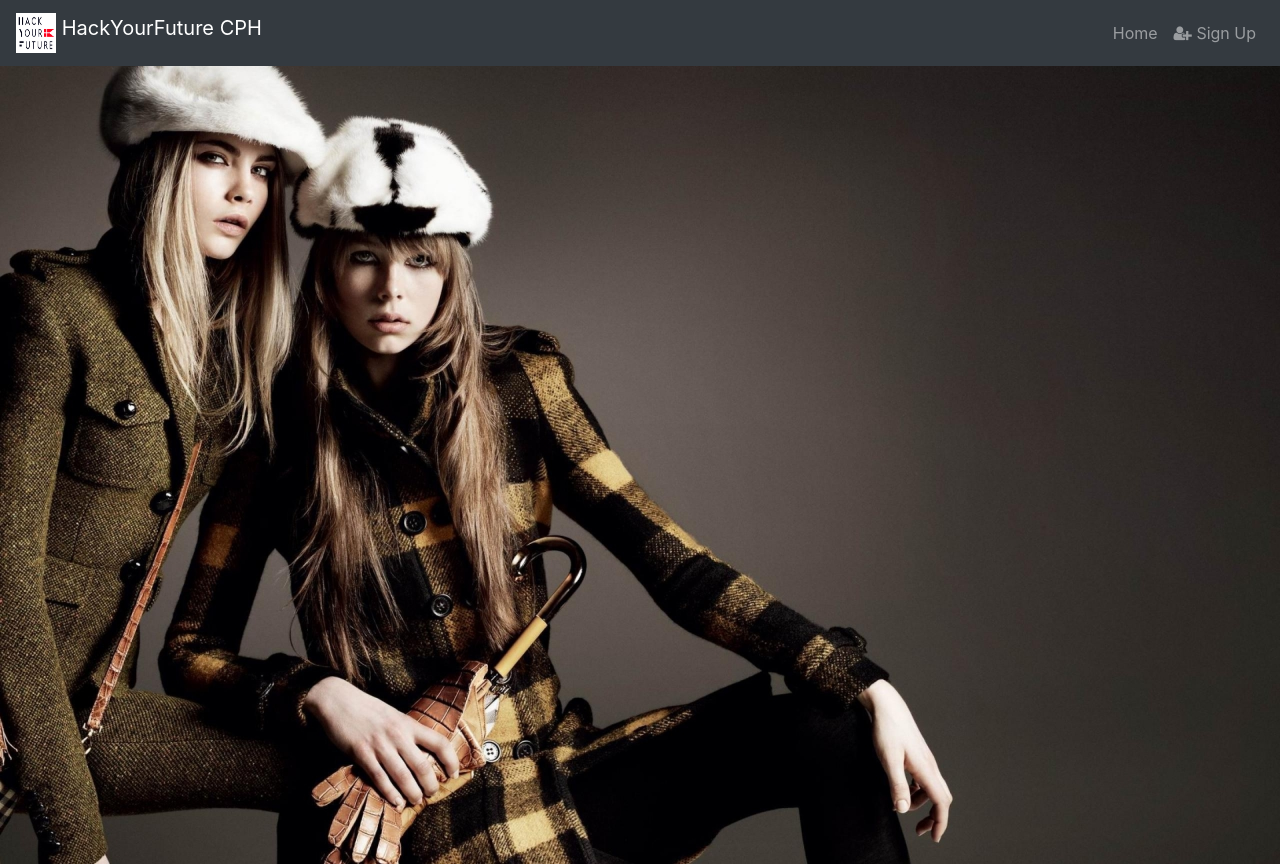
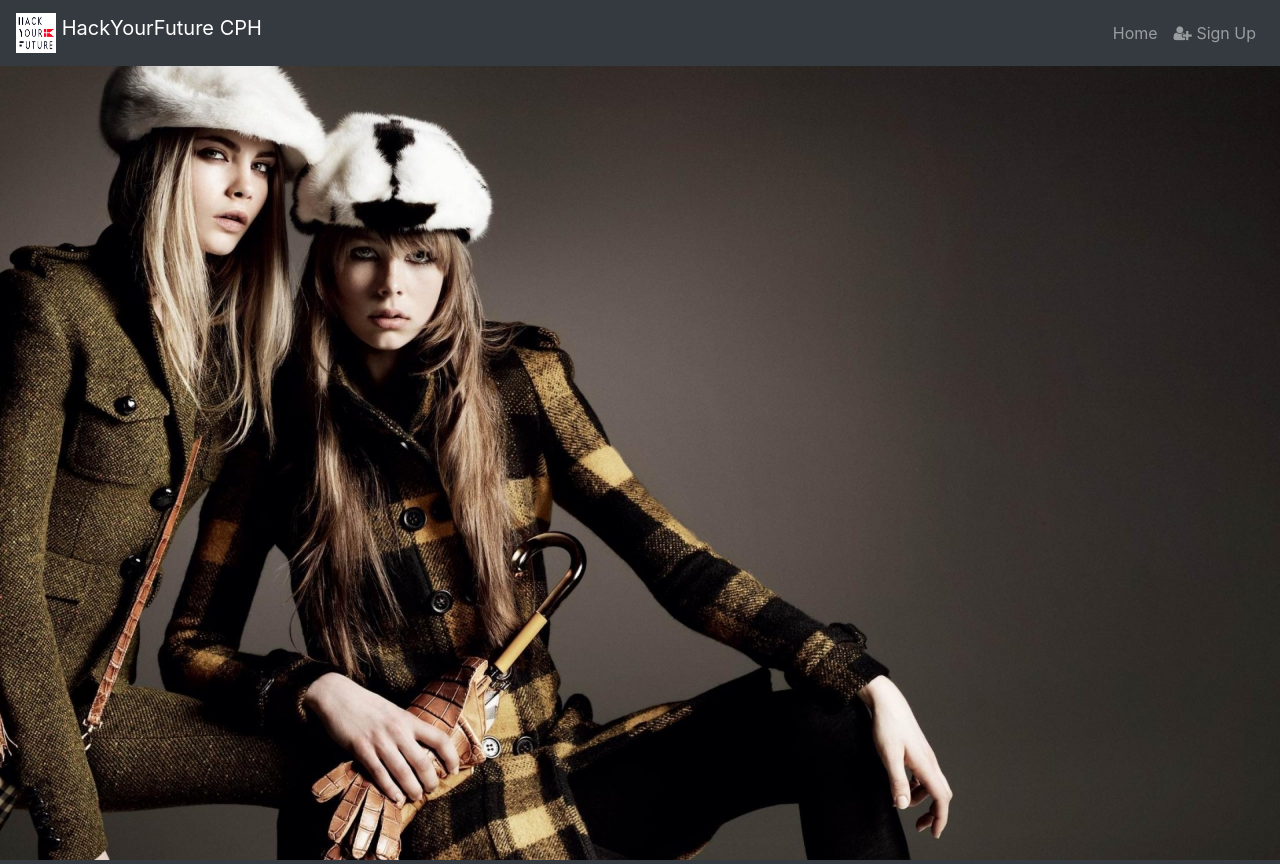
Before and after one commit to paredesrichard/hyf-html-css-module-03, a plain HTML site: page index.html in a window 1280 px wide. Shown: the top 864 px of the page. Drawn offline with nearby package versions, Linux system fonts and the light colour scheme.

Commit message:
set image to responsive

```diff
--- a/css/style.css
+++ b/css/style.css
@@ -11,13 +11,7 @@
 .jumbotron-fluid a {
   color: white;
 }
-.custombanner {
-  width: 100%;
-  margin: 0;
-  padding: 0;
-  display:block;
-  height: 100%;
- }
+
 
 .checkmark {
   height: 30px;
@@ -34,6 +28,6 @@ header {
 
 @media (max-width: 600px) {
   .text-right  {
-      text-align: left !important;
+    text-align: left !important;
   }
 }
--- a/index.html
+++ b/index.html
@@ -32,7 +32,9 @@
 </nav>
 </header>
 
-<img class="custombanner pt-1" src="img/banner.jpg" alt="picture of two girl models">
+<div class="container-fluid p-0">
+  <img class="img-fluid" src="img/banner.jpg" alt="picture of two girl models">
+</div>
 
 <footer class="jumbotron jumbotron-fluid text-center bg-dark sticky-bottom text-white mb-0">
   <a href="step1.html" class="nav-link"><h1>Sign up now and get up to 70% discount!</h1></a>
```
Also changed, not shown: last.html (+1 -1 lines).
